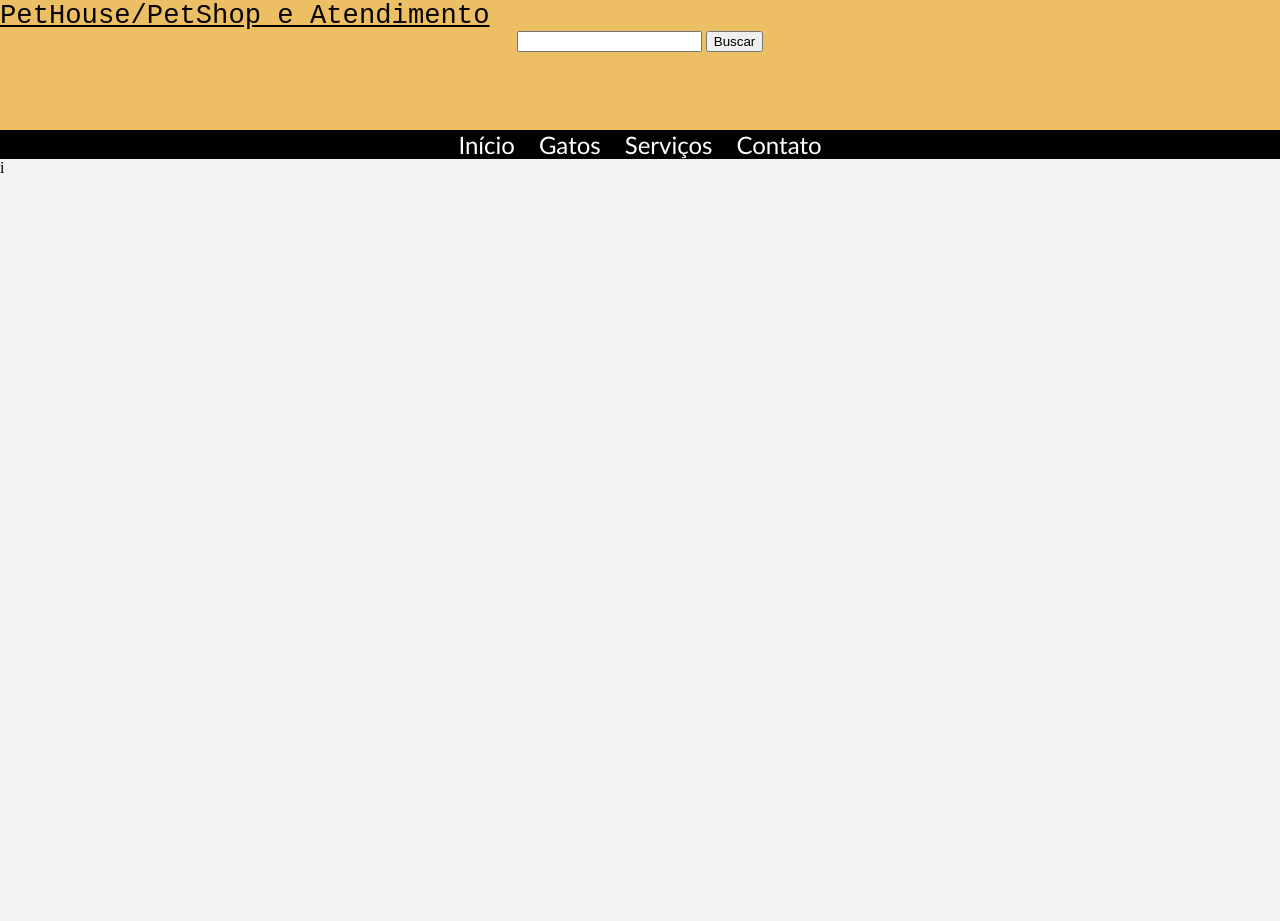
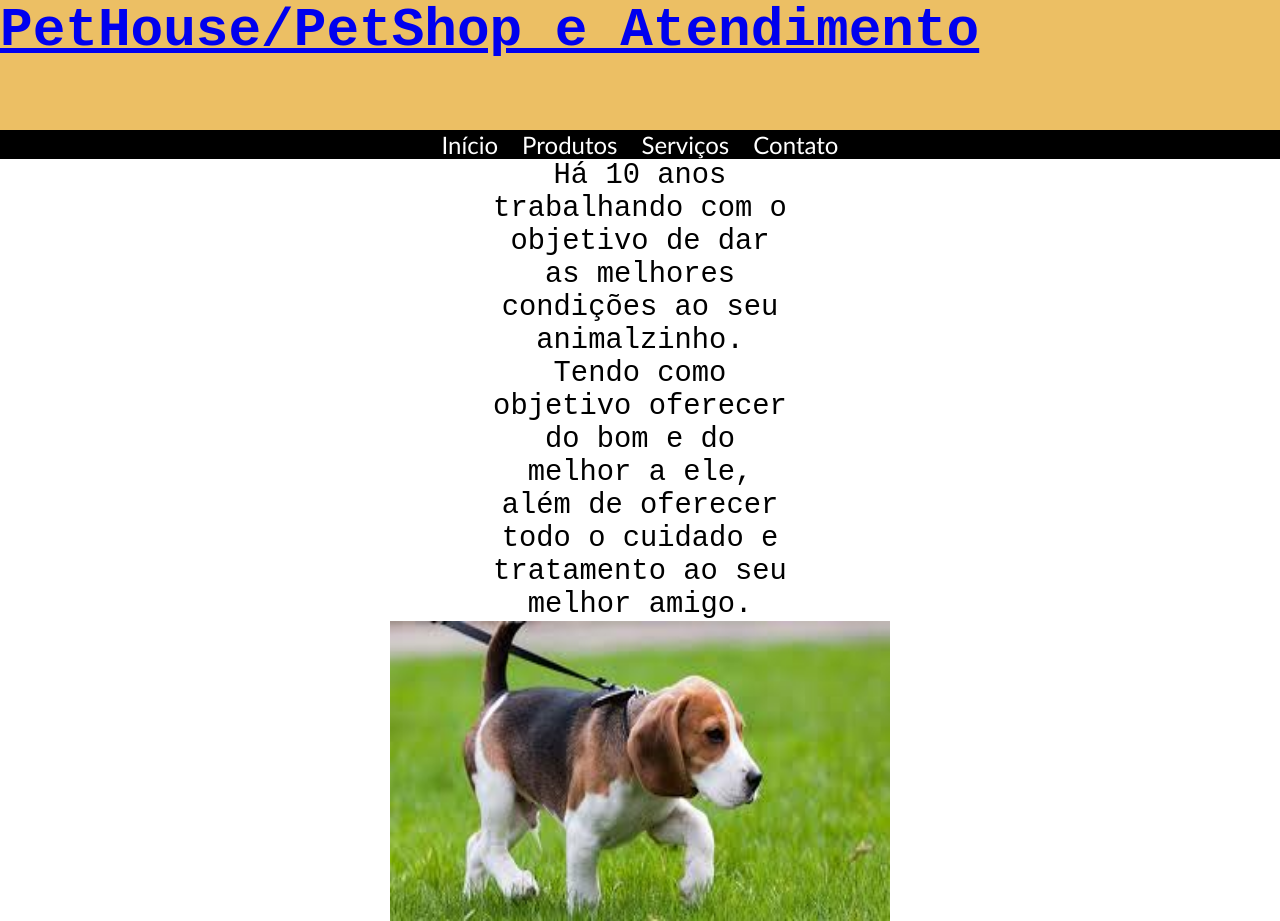
Before and after one commit to FPdesen/pwi-projeto2, a plain HTML site: page Pets.html in a window 1280 px wide. Before the commit the page ends 800 px from the top, so only its background shows below. Drawn offline with Linux system fonts and the light colour scheme.

Commit message:
alteracao pets

```diff
--- a/Pets.html
+++ b/Pets.html
@@ -9,24 +9,26 @@
 
 <body>
     <div id="container">
-        <header>
-            <a href="Pets.html" id="logo">PetHouse/PetShop e Atendimento</a>
-            <form>
-                <label for="search"></label>
-                <input type="text" id="search" name="search">
-                <button>Buscar</button>
-            </form>
+        <header id="">
+            <a href="Pets.html"><h1>PetHouse/PetShop e Atendimento</h1></a>
             </header>
         <div id="Navegacao">
             <nav>
-                <a href="pets.html">Início</a>
-                <a href="">Gatos</a>
+                <a href="">Início</a>
+                <a href="">Produtos</a>
                 <a href="">Serviços</a>
                 <a href="">Contato</a>
             </nav>
         </div>
 
-        i
+      <div id="conteudo1">
+
+        <p>Há 10 anos trabalhando com o objetivo de dar as melhores condições
+            ao seu animalzinho. Tendo como objetivo oferecer do bom e do melhor a ele,
+            além de oferecer todo o cuidado e tratamento ao seu melhor amigo.
+        </p>
+       <img src="./image/fundo-cachorro.jpg" height="300" width="500" alt="">
+      </div>
 
     </div>
 </body>
--- a/css/estilo.css
+++ b/css/estilo.css
@@ -2,12 +2,6 @@
     margin: auto;
     padding: auto;
     box-sizing: border-box;
-}
-
-body{
-    background-color: #f3f3f3;
-    background-size: cover;
-    background-repeat: no-repeat;
 }
 
 header{
@@ -16,9 +10,8 @@ header{
 
 }
 
-#logo{
-    margin: 22px 0 22px 0;
-    padding: 22px 0 22px 0;
+header{
+
     color: rgb(6, 4, 2);
     font-size: 1.7em;
     font-family: 'Courier New', Courier, monospace;
@@ -43,6 +36,12 @@ nav a {
     color: rgb(255, 255, 255);
 }
 
-form{
+#conteudo1{
     text-align: center;
 }
+
+#conteudo1 p{
+    width: 300px;
+    font-size: 1.8em;
+    font-family: 'Courier New', Courier, monospace;
+}
```
Also changed, not shown: image/fundo-cachorro.jpg (added).
